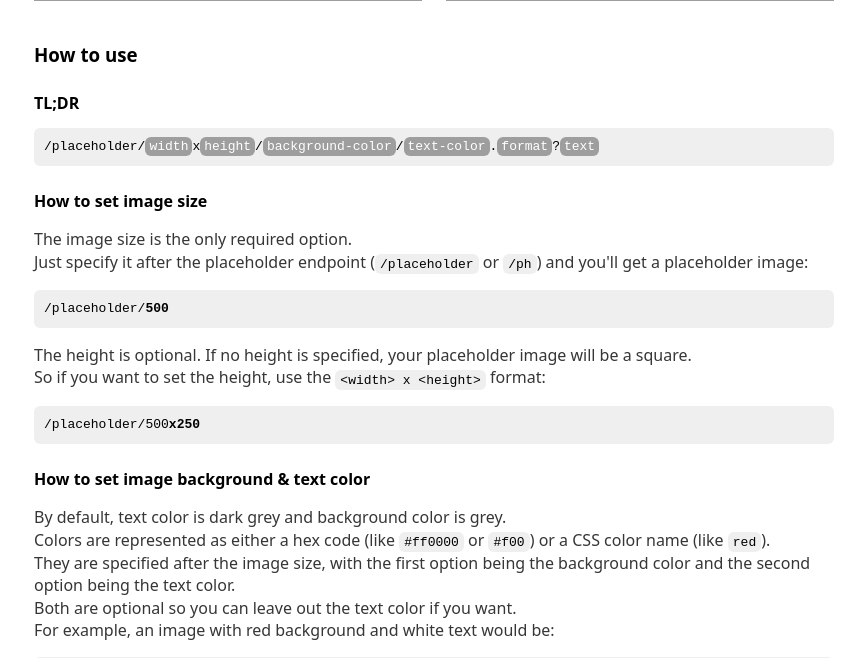
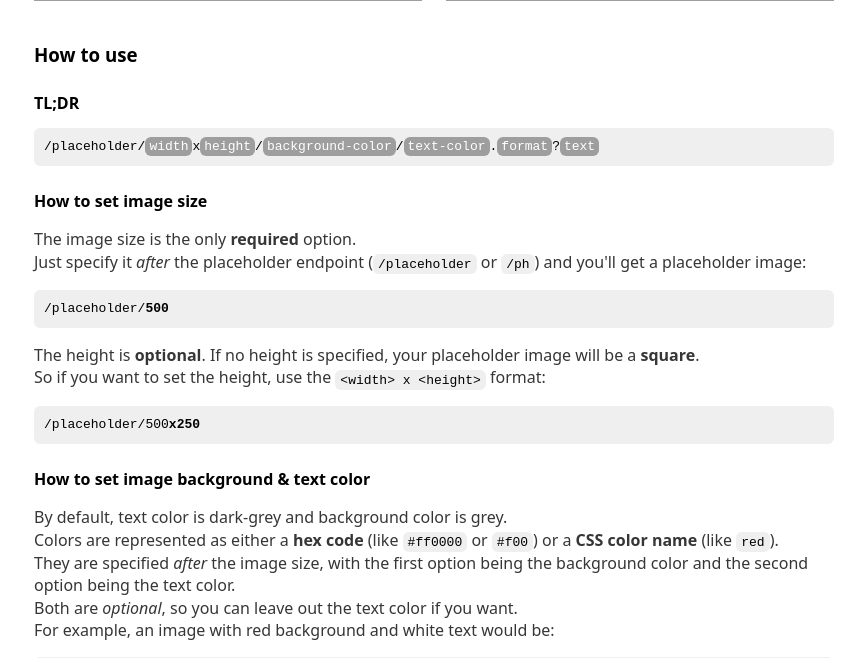
Before and after one commit to jonasgeiler/Mage, a PHP site: page /resources/views/home.php in a window 1280 px wide. Shown: the part 584-1242 px from the top of the page, without its empty margins (206-1071 px from the left). Run offline with PHP 8.4, Linux system fonts and the light colour scheme; the template is opened without the code that fills it, so the values that code supplies are empty; grey boxes are pictures that could not be loaded.

Commit message:
Added more text formatting

```diff
--- a/resources/views/home.php
+++ b/resources/views/home.php
@@ -79,13 +79,13 @@
 
 			<h4>How to set image size</h4>
 			<p>
-				The image size is the only required option.<br />
-				Just specify it after the placeholder endpoint (<code>/placeholder</code> or <code>/ph</code>)
+				The image size is the only <b>required</b> option.<br />
+				Just specify it <i>after</i> the placeholder endpoint (<code>/placeholder</code> or <code>/ph</code>)
 				and you'll get a placeholder image:
 			</p>
 			<pre><code><?= $URL ?>/placeholder/<strong>500</strong></code></pre>
 			<p>
-				The height is optional. If no height is specified, your placeholder image will be a square.<br />
+				The height is <b>optional</b>. If no height is specified, your placeholder image will be a <b>square</b>.<br />
 				So if you want to set the height, use the <code>&lt;width&gt; x &lt;height&gt;</code> format:
 			</p>
 			<pre><code><?= $URL ?>/placeholder/500<strong>x250</strong></code></pre>
@@ -93,12 +93,12 @@
 
 			<h4>How to set image background & text color</h4>
 			<p>
-				By default, text color is dark grey and background color is grey.<br />
-				Colors are represented as either a hex code (like <code>#ff0000</code> or <code>#f00</code>)
-				or a CSS color name (like <code>red</code>).<br/>
-				They are specified after the image size, with the first option
+				By default, text color is dark-grey and background color is grey.<br />
+				Colors are represented as either a <b>hex code</b> (like <code>#ff0000</code> or <code>#f00</code>)
+				or a <b>CSS color name</b> (like <code>red</code>).<br/>
+				They are specified <i>after</i> the image size, with the first option
 				being the background color and the second option being the text color.<br/>
-				Both are optional so you can leave out the text color if you want.<br />
+				Both are <i>optional</i>, so you can leave out the text color if you want.<br />
 				For example, an image with red background and white text would be:
 			</p>
 			<pre><code><?= $URL ?>/placeholder/500x250/<strong>red</strong>/<strong>white</strong>
@@ -170,8 +170,8 @@ OR
 
 			<h4>How to set image size</h4>
 			<p>
-				The image size is the only required option.<br />
-				Just specify it after the identicon endpoint (<code>/identicon</code> or <code>/id</code>)
+				The image size is the only <b>required</b> option.<br />
+				Just specify it <i>after</i> the identicon endpoint (<code>/identicon</code> or <code>/id</code>)
 				and you'll get an identicon image:
 			</p>
 			<pre><code><?= $URL ?>/identicon/<strong>500</strong></code></pre>
@@ -185,16 +185,16 @@ OR
 			</p>
 			<pre><code><?= $URL ?>/identicon/500<strong>?Some+seed</strong></code></pre>
 			<p>
-				The seed can be any value you want: A username, an IP address, an email, a timestamp, etc.<br />
+				The seed can be <i>any</i> value you want: A username, an IP address, an email, a timestamp, etc.<br />
 				The generator uses the seed to randomly generate the image, so if you provide the same seed multiple times,
-				it'll always produce the same image.
+				it'll <i>always</i> produce the same image.
 			</p>
 
 
 			<h4>How to set image format</h4>
 			<p>
 				By default, the image format is PNG.<br/>
-				To set the image format, add the file extension after the image size:
+				To set the image format, add the file extension <i>after</i> the image size:
 			</p>
 			<pre><code><?= $URL ?>/identicon/500<strong>.png</strong></code></pre>
 			<p>
```
